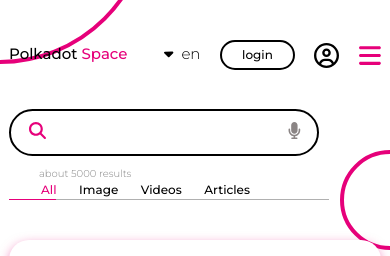
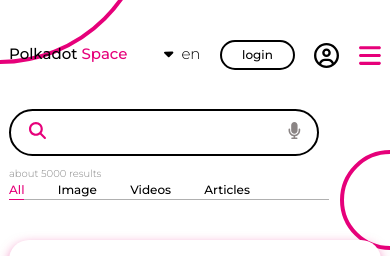
Before and after one commit to polkadotspace/frontend, a React (Create React App) app: page /pages/search in a window 390 px wide. Shown: the top 256 px of the page. Built offline with nearby package versions, Linux system fonts and the light colour scheme.

Commit message:
Favourites Page Design Enhancment 3

```diff
--- a/src/assets/style/app.css
+++ b/src/assets/style/app.css
@@ -221,8 +221,10 @@
   border-color: #e6007a;
   position: relative;
 }
-.app_search-filter_list li:first-child {
-  padding-left: 2rem;
+@media (min-width: 767px) {
+  .app_search-filter_list li:first-child {
+    padding-left: 2rem;
+  }
 }
 .app_search-filter_list li.active {
   color: #e6007a;
--- a/src/assets/style/pages/_search.scss
+++ b/src/assets/style/pages/_search.scss
@@ -24,8 +24,10 @@
       margin: 0;
       border-color: $mainColor;
       position: relative;
-      &:first-child {
-        padding-left: 2rem;
+      @media (min-width: "767px") {
+        &:first-child {
+          padding-left: 2rem;
+        }
       }
       &.active {
         color: $mainColor;
--- a/src/pages/Search.js
+++ b/src/pages/Search.js
@@ -43,7 +43,7 @@
           setValue={setValue}
           handleValue={handleValue}
         />
-        <span className="app_search-results_count text-[10px] md:text-[20px] ml-[30px] mt-[10px] font-[300]">
+        <span className="app_search-results_count text-[10px] md:text-[20px] md:ml-[30px] mt-[10px] font-[300]">
           about 5000 results
         </span>
       </form>
```
Also changed, not shown: 1 other file (tests, documents, lock files or other folders).
